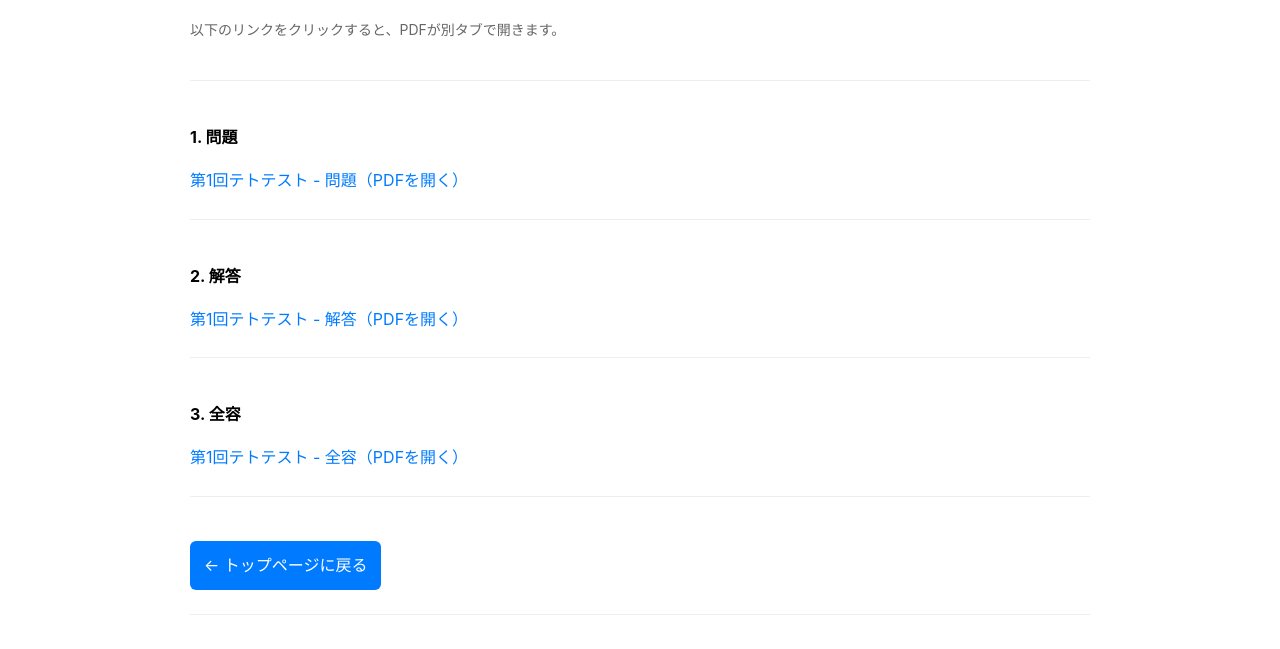
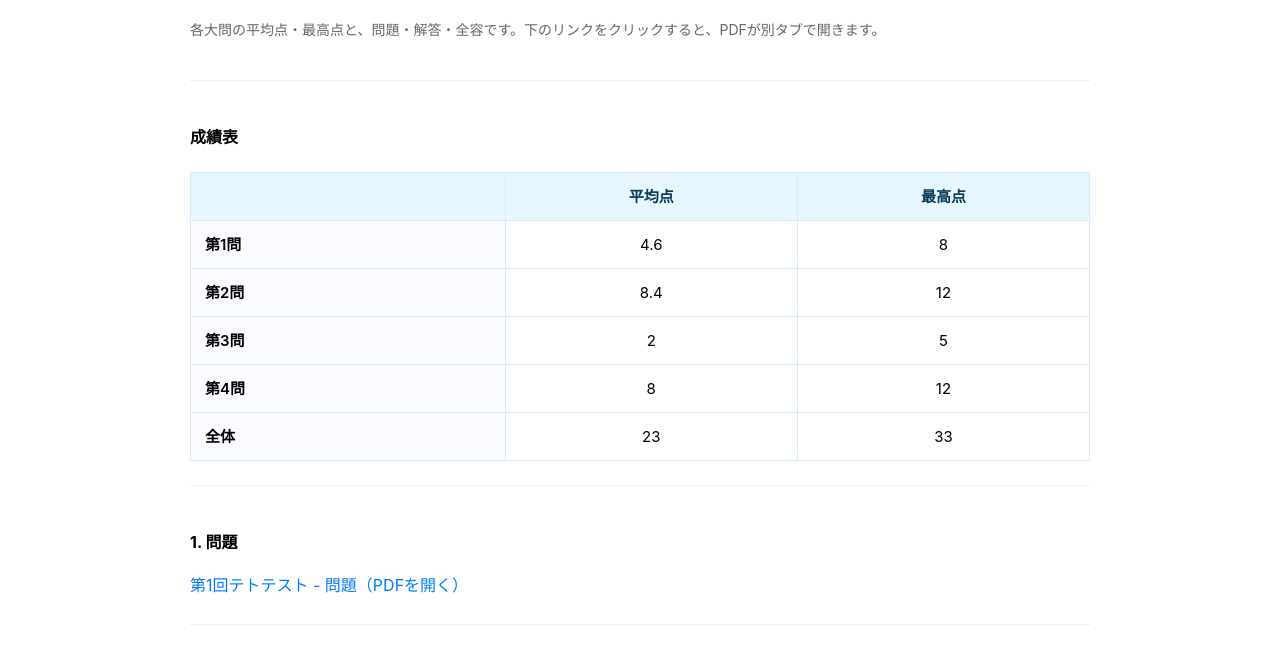
Before and after one commit to xishanben55-dotcom/TeToTe-test, a plain HTML site: page dai1.html in a window 1280 px wide. Shown: the part 151-800 px from the top of the page. Drawn offline with Linux system fonts and the light colour scheme.

Commit message:
Update dai1.html

```diff
--- a/dai1.html
+++ b/dai1.html
@@ -81,8 +81,48 @@
       margin-top: 12px;
       border-radius: 6px;
     }
+    /* 成績表のスタイル */
+    .table-wrap {
+      overflow-x: auto;
+    }
+    table.score-table {
+      width: 100%;
+      border-collapse: collapse;
+      margin-top: 12px;
+      font-size: 15px;
+      min-width: 320px;
+    }
+    table.score-table th,
+    table.score-table td {
+      border: 1px solid #d6eaf8;
+      padding: 10px 12px;
+    }
+    /* 一番上の行を薄い青色に */
+    table.score-table thead th {
+      background: #e6f7ff; /* 薄い青 */
+      color: #0a3b57;
+      font-weight: 600;
+      text-align: center;
+    }
+    /* 左列の見出し（行ラベル） */
+    table.score-table tbody th {
+      text-align: left;
+      background: #fafcff;
+      font-weight: 600;
+      width: 35%;
+      padding-left: 14px;
+    }
+    table.score-table tbody td {
+      text-align: center;
+    }
     @media (max-width: 600px) {
       .pdf-frame { height: 400px; }
+      table.score-table thead th,
+      table.score-table tbody th,
+      table.score-table td {
+        padding: 8px;
+        font-size: 14px;
+      }
     }
   </style>
 </head>
@@ -95,9 +135,51 @@
   <main>
     <section>
       <h2>第1回テトテスト</h2>
-      <p class="notes">以下のリンクをクリックすると、PDFが別タブで開きます。</p>
+      <p class="notes">各大問の平均点・最高点と、問題・解答・全容です。下のリンクをクリックすると、PDFが別タブで開きます。</p>
     </section>
 
+    <!-- 成績表を追加 -->
+    <section>
+      <h3>成績表</h3>
+      <div class="table-wrap">
+        <table class="score-table" aria-label="成績表（平均点・最高点）">
+          <thead>
+            <tr>
+              <th></th>
+              <th>平均点</th>
+              <th>最高点</th>
+            </tr>
+          </thead>
+          <tbody>
+            <tr>
+              <th scope="row">第1問</th>
+              <td>4.6</td>
+              <td>8</td>
+            </tr>
+            <tr>
+              <th scope="row">第2問</th>
+              <td>8.4</td>
+              <td>12</td>
+            </tr>
+            <tr>
+              <th scope="row">第3問</th>
+              <td>2</td>
+              <td>5</td>
+            </tr>
+            <tr>
+              <th scope="row">第4問</th>
+              <td>8</td>
+              <td>12</td>
+            </tr>
+            <tr>
+              <th scope="row">全体</th>
+              <td>23</td>
+              <td>33</td>
+            </tr>
+          </tbody>
+        </table>
+      </div>
+    </section>
     <section>
       <h3>1. 問題</h3>
       <a class="pdf-link" href="https://tohkatsu-my.sharepoint.com/:b:/g/personal/hkch23_038_tohkatsu_jp/IQCByVxRNSTvR6-tV6wDeDWPAdWspP0pycPLVwKdgkh5ZnQ?e=9bLLr0" target="_blank" rel="noopener noreferrer">第1回テトテスト - 問題（PDFを開く）</a>
```
